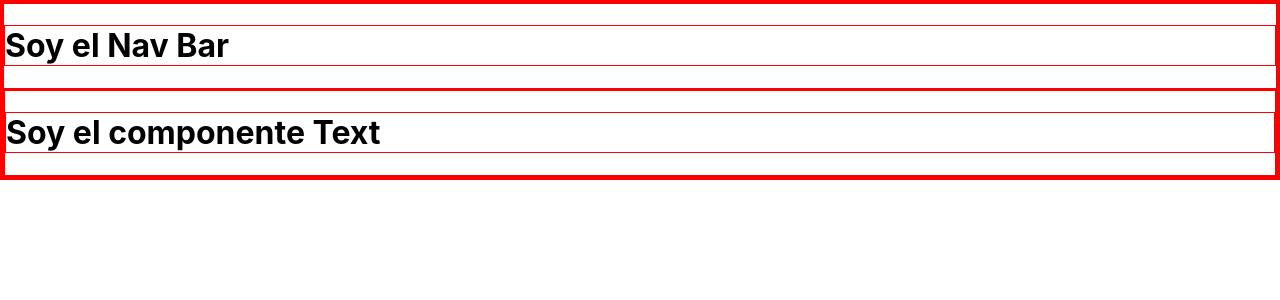
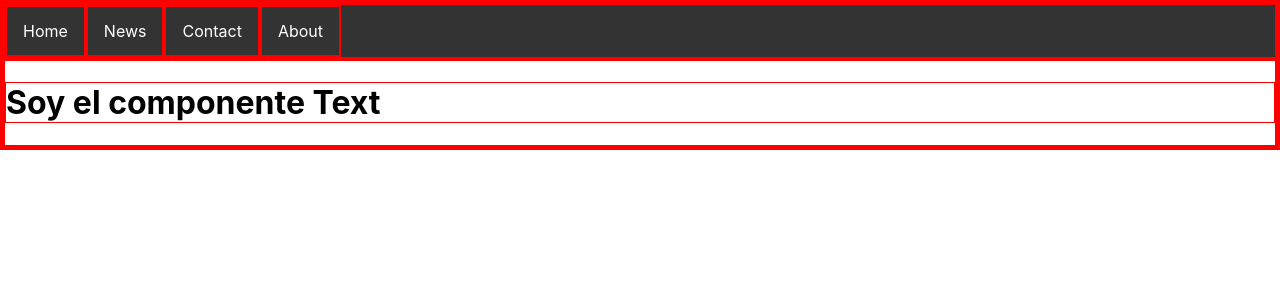
Before and after one commit to betitolg/Consiga-02, a React (Create React App) app: page / in a window 1280 px wide. Shown: the top 300 px of the page. Built offline with nearby package versions, Linux system fonts and the light colour scheme.

Commit message:
Estilos listos

```diff
--- a/src/components/NavBar.js
+++ b/src/components/NavBar.js
@@ -3,7 +3,12 @@
 export default function NavBar() {
   return (
     <div className="tx_container">
-      <h1>Soy el Nav Bar</h1>
+      <ul>
+  <li><a class="active" href="#home">Home</a></li>
+  <li><a href="#news">News</a></li>
+  <li><a href="#contact">Contact</a></li>
+  <li><a href="#about">About</a></li>
+</ul>
     </div>
   );
 }
--- a/src/index.css
+++ b/src/index.css
@@ -11,3 +11,27 @@
   font-family: source-code-pro, Menlo, Monaco, Consolas, 'Courier New',
     monospace;
 }
+ul {
+  list-style-type: none;
+  margin: 0;
+  padding: 0;
+  overflow: hidden;
+  background-color: #333;
+}
+
+li {
+  float: left;
+}
+
+li a {
+  display: block;
+  color: white;
+  text-align: center;
+  padding: 14px 16px;
+  text-decoration: none;
+}
+
+/* Change the link color to #111 (black) on hover */
+li a:hover {
+  background-color: #111;
+}
```
